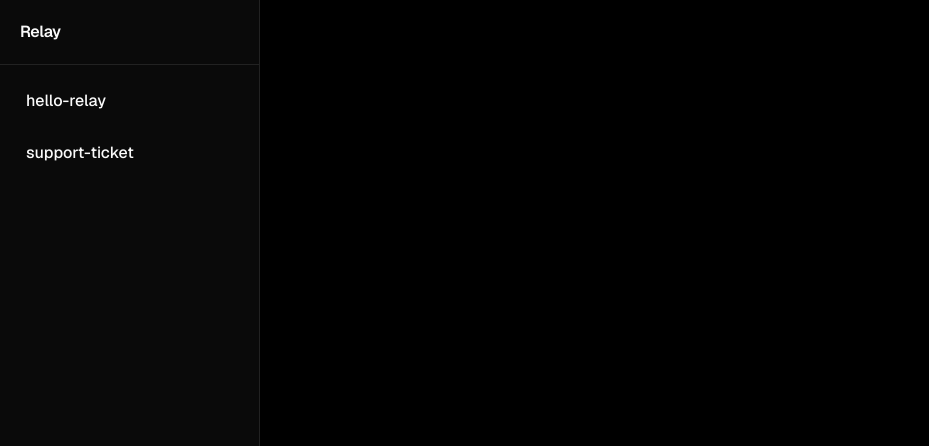
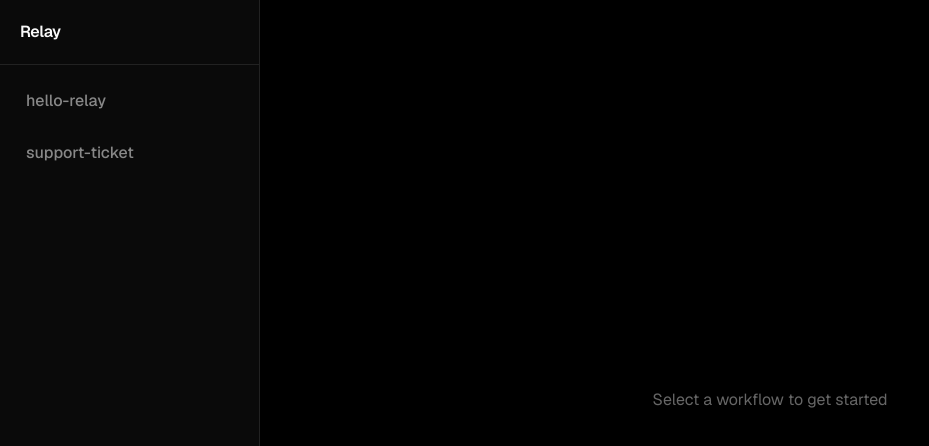
Before and after one commit to danphilibin/vercel-workflow-ui, a Next.js app: page / in a window 1280 px wide. Shown: the top 446 px of the page, without its empty margins (0-929 px from the left). Built offline with nearby package versions, Linux system fonts and the light colour scheme.

Commit message:
refactor: TransactionUI

```diff
--- a/app/layout.tsx
+++ b/app/layout.tsx
@@ -1,6 +1,8 @@
 import type { Metadata } from "next";
 import { Geist, Geist_Mono } from "next/font/google";
 import "./globals.css";
+import { Sidebar } from "@/components/relay/Sidebar";
+import { WORKFLOW_NAMES } from "@/workflows/manifest";
 
 const geistSans = Geist({
 	variable: "--font-geist-sans",
@@ -27,7 +29,10 @@ export default function RootLayout({
 			<body
 				className={`${geistSans.variable} ${geistMono.variable} antialiased`}
 			>
-				{children}
+				<div className="flex h-screen bg-black text-[#fafafa] font-sans">
+					<Sidebar workflows={WORKFLOW_NAMES} />
+					{children}
+				</div>
 			</body>
 		</html>
 	);
--- a/app/page.tsx
+++ b/app/page.tsx
@@ -1,51 +1,7 @@
-"use client";
-
-import { MessageBlock } from "@/components/relay/blocks";
-import { useWorkflowStream } from "@/components/relay/useWorkflowStream";
-import { WORKFLOW_NAMES } from "@/workflows/manifest";
-
 export default function Home() {
-	const { messages, runWorkflow, submitInput } = useWorkflowStream();
-
 	return (
-		<div className="flex h-screen bg-black text-[#fafafa] font-sans">
-			{/* Sidebar */}
-			<div className="w-[260px] bg-[#0a0a0a] border-r border-[#222] flex flex-col">
-				<div className="p-5 border-b border-[#222] flex items-center justify-between">
-					<h1 className="text-base font-semibold tracking-tight flex items-center gap-2">
-						Relay
-					</h1>
-				</div>
-				<div className="flex-1 overflow-y-auto p-3">
-					{WORKFLOW_NAMES.map((name) => (
-						<button
-							type="button"
-							key={name}
-							onClick={() => runWorkflow(name)}
-							className="w-full text-left px-3.5 py-3 rounded-md mb-1 text-base font-medium hover:bg-[#1a1a1a] transition-colors cursor-pointer"
-						>
-							{name}
-						</button>
-					))}
-				</div>
-			</div>
-
-			{/* Main content */}
-			<div className="flex-1 overflow-y-auto">
-				<div className="max-w-[640px] p-8">
-					{messages.map((msg, i) => (
-						<MessageBlock
-							key={i}
-							message={msg}
-							onSubmit={(values) => {
-								if (msg.type === "input") {
-									submitInput(msg.stepId, msg.token, values);
-								}
-							}}
-						/>
-					))}
-				</div>
-			</div>
+		<div className="flex-1 flex items-center justify-center text-[#666]">
+			<p className="text-base">Select a workflow to get started</p>
 		</div>
 	);
 }
--- /dev/null
+++ b/app/workflow/[name]/page.tsx
@@ -0,0 +1,21 @@
+import { notFound } from "next/navigation";
+import { TransactionUI } from "@/components/relay";
+import { WORKFLOW_NAMES } from "@/workflows/manifest";
+
+export function generateStaticParams() {
+	return WORKFLOW_NAMES.map((name) => ({ name }));
+}
+
+export default async function WorkflowPage({
+	params,
+}: {
+	params: Promise<{ name: string }>;
+}) {
+	const { name } = await params;
+
+	if (!WORKFLOW_NAMES.includes(name as (typeof WORKFLOW_NAMES)[number])) {
+		notFound();
+	}
+
+	return <TransactionUI workflow={name} />;
+}
--- /dev/null
+++ b/components/relay/Sidebar.tsx
@@ -0,0 +1,47 @@
+"use client";
+
+import Link from "next/link";
+import { usePathname } from "next/navigation";
+
+export function Sidebar({
+	workflows,
+	title = "Relay",
+}: {
+	workflows: readonly string[];
+	title?: string;
+}) {
+	const pathname = usePathname();
+
+	return (
+		<div className="w-[260px] bg-[#0a0a0a] border-r border-[#222] flex flex-col">
+			<div className="p-5 border-b border-[#222] flex items-center justify-between">
+				<Link
+					href="/"
+					className="text-base font-semibold tracking-tight flex items-center gap-2"
+				>
+					{title}
+				</Link>
+			</div>
+			<div className="flex-1 overflow-y-auto p-3">
+				{workflows.map((name) => {
+					const href = `/workflow/${name}`;
+					const isActive = pathname === href;
+
+					return (
+						<Link
+							key={name}
+							href={href}
+							className={`block w-full text-left px-3.5 py-3 rounded-md mb-1 text-base font-medium transition-colors ${
+								isActive
+									? "bg-[#1a1a1a] text-white"
+									: "text-[#888] hover:bg-[#1a1a1a] hover:text-white"
+							}`}
+						>
+							{name}
+						</Link>
+					);
+				})}
+			</div>
+		</div>
+	);
+}
--- /dev/null
+++ b/components/relay/TransactionUI.tsx
@@ -0,0 +1,31 @@
+"use client";
+
+import { useEffect } from "react";
+import { MessageBlock } from "./blocks";
+import { useWorkflowStream } from "./useWorkflowStream";
+
+export function TransactionUI({ workflow }: { workflow: string }) {
+	const { messages, runWorkflow, submitInput } = useWorkflowStream();
+
+	useEffect(() => {
+		runWorkflow(workflow);
+	}, [workflow, runWorkflow]);
+
+	return (
+		<div className="flex-1 overflow-y-auto">
+			<div className="max-w-[640px] p-8">
+				{messages.map((msg, i) => (
+					<MessageBlock
+						key={i}
+						message={msg}
+						onSubmit={(values) => {
+							if (msg.type === "input") {
+								submitInput(msg.stepId, msg.token, values);
+							}
+						}}
+					/>
+				))}
+			</div>
+		</div>
+	);
+}
--- /dev/null
+++ b/components/relay/index.ts
@@ -0,0 +1,4 @@
+export { Sidebar } from "./Sidebar";
+export { TransactionUI } from "./TransactionUI";
+export type { Message } from "./types";
+export { useWorkflowStream } from "./useWorkflowStream";
```
